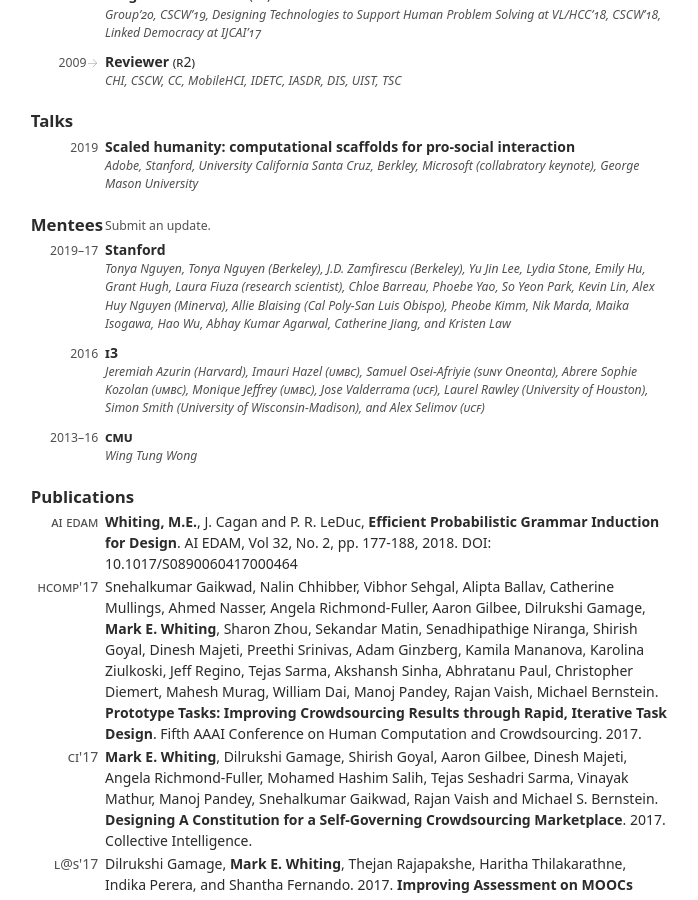
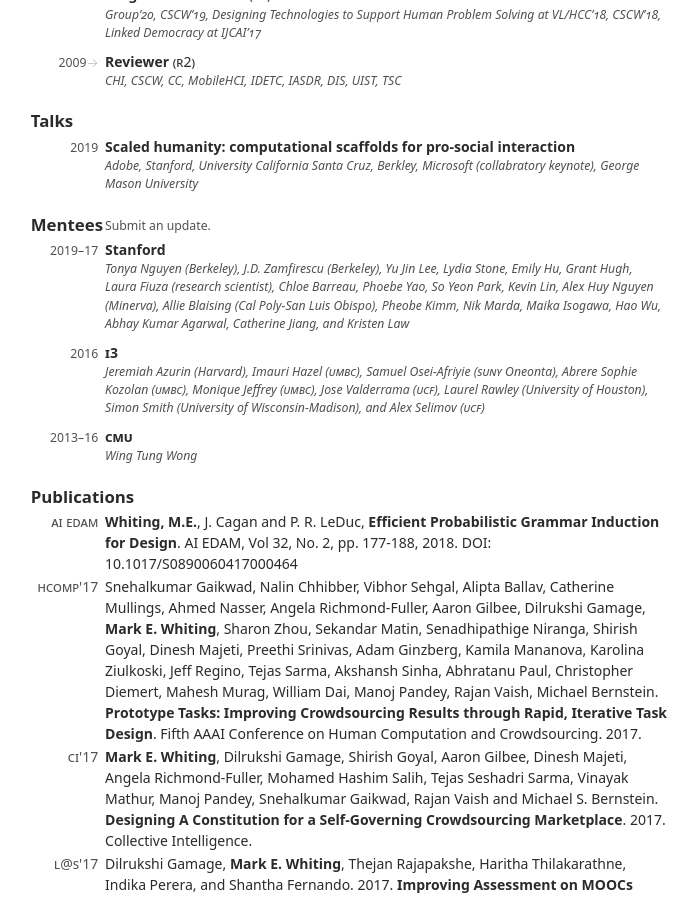
Before and after one commit to markwhiting/Whiting.me, a Jekyll site: the page built from cv.html, in a window 1280 px wide and 900 px high, scrolled down 784 px. Shown: the whole window, without its empty margins (291-989 px from the left). Built offline with Jekyll 4.4.1, drawn with Linux system fonts in a browser that asks for light colours.

Commit message:
Fixed repeated mentee

```diff
--- a/_data/mentees.yml
+++ b/_data/mentees.yml
@@ -16,10 +16,6 @@
   institution: Stanford
   dateStart: 2019-06-01
   notes: Berkeley
-
-- name: Tonya Nguyen
-  institution: Stanford
-  dateStart: 2019-06-01
 
 - name: So Yeon Park
   institution: Stanford
```
